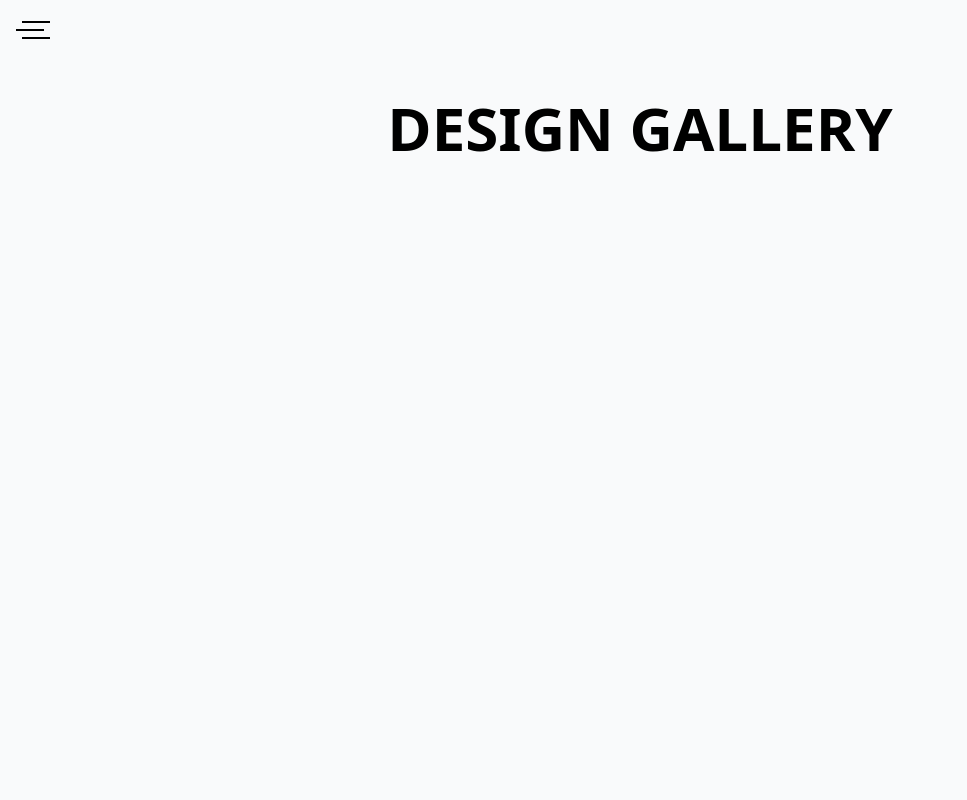
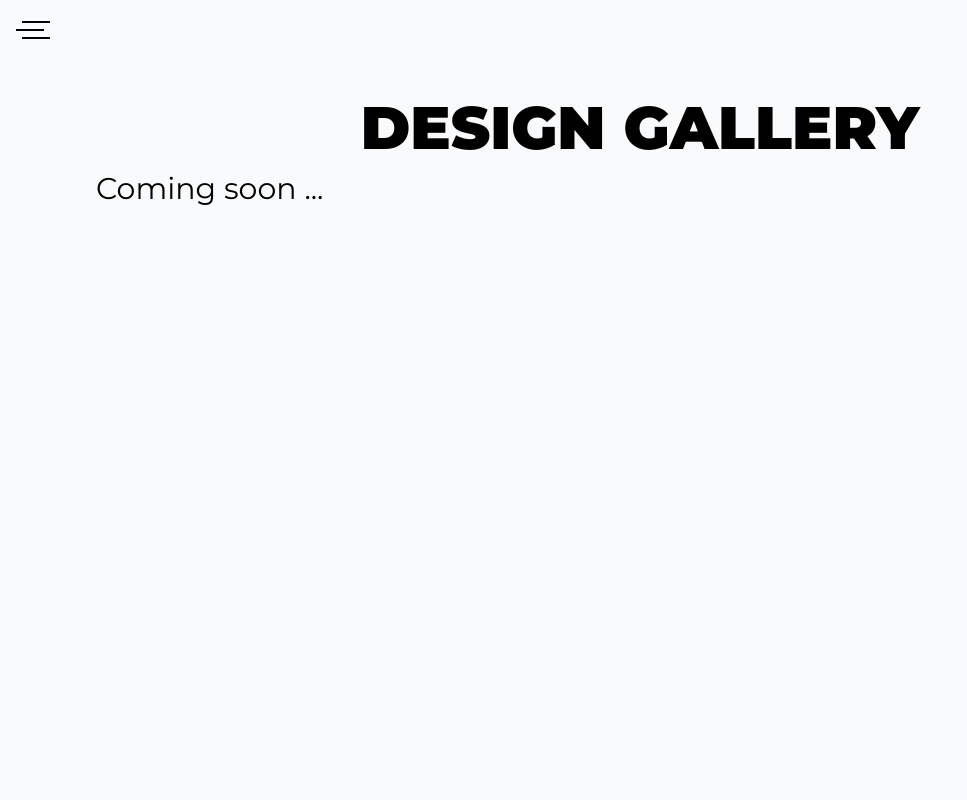
Before and after one commit to Lvoh901/Portfolio, a React (Vite) app: page /gallery in a window 1280 px wide. Shown: the top 800 px of the page, without its empty margins (0-967 px from the left). Built offline with nearby package versions, Linux system fonts and the light colour scheme; what tailwindcss-animated would draw is missing.

Commit message:
adjustments

```diff
--- a/src/App.jsx
+++ b/src/App.jsx
@@ -10,6 +10,7 @@ import Gallery from './pages/Gallery';
 import Projects from './pages/Projects';
 import Contact from './pages/Contact';
 import Footer from './pages/Footer';
+import NotFound from './pages/404';
 
 const App = () => {
   return (
@@ -22,6 +23,7 @@ const App = () => {
         <Route path="/gallery" exact element={<Gallery />} />;
         <Route path="/projects" exact element={<Projects />} />;
         <Route path="/contact" exact element={<Contact />} />;
+        <Route path="*" exact element={<NotFound />} />;
       </Routes>
 
       <Footer/>
--- /dev/null
+++ b/src/pages/404.jsx
@@ -0,0 +1,17 @@
+import React from 'react'
+import { BiHomeSmile } from 'react-icons/bi';
+
+const NotFound = () => {
+    return (
+        <div className='min-h-screen p-8 mx-auto max-w-6xl flex flex-col justify-center items-center' id='heading'>
+            <img src='/deadpool.png' style={{width:'calc(30em + 15vw)'}}/>
+            <div className='font-black text-5xl md:text-6xl lg:text-7xl'>404</div>
+
+            <h4 className='mx-auto max-w-3xl text-center'>Oops! It looks like you've taken a wrong turn somewhere... but don't worry, we've got a map to get you back on track!</h4>
+
+            <a href='/' className='pt-6 cursor-pointer'><BiHomeSmile className='w-10 h-10 hover:text-[#fcba04]'/></a>
+        </div>
+    )
+}
+
+export default NotFound;
--- a/src/pages/Gallery.jsx
+++ b/src/pages/Gallery.jsx
@@ -2,8 +2,10 @@ import React from 'react'
 
 const Gallery = () => {
   return (
-    <div className='min-h-screen p-8 mx-auto max-w-6xl'>
+    <div className='min-h-screen p-8 mx-auto max-w-6xl' id='heading'>
       <div className="font-black uppercase text-4xl md:text-5xl lg:text-6xl pb-2 text-center">design gallery</div>
+
+      <p>Coming soon ...</p>
     </div>
   )
 }
```
Also changed, not shown: public/deadpool.png (added).
